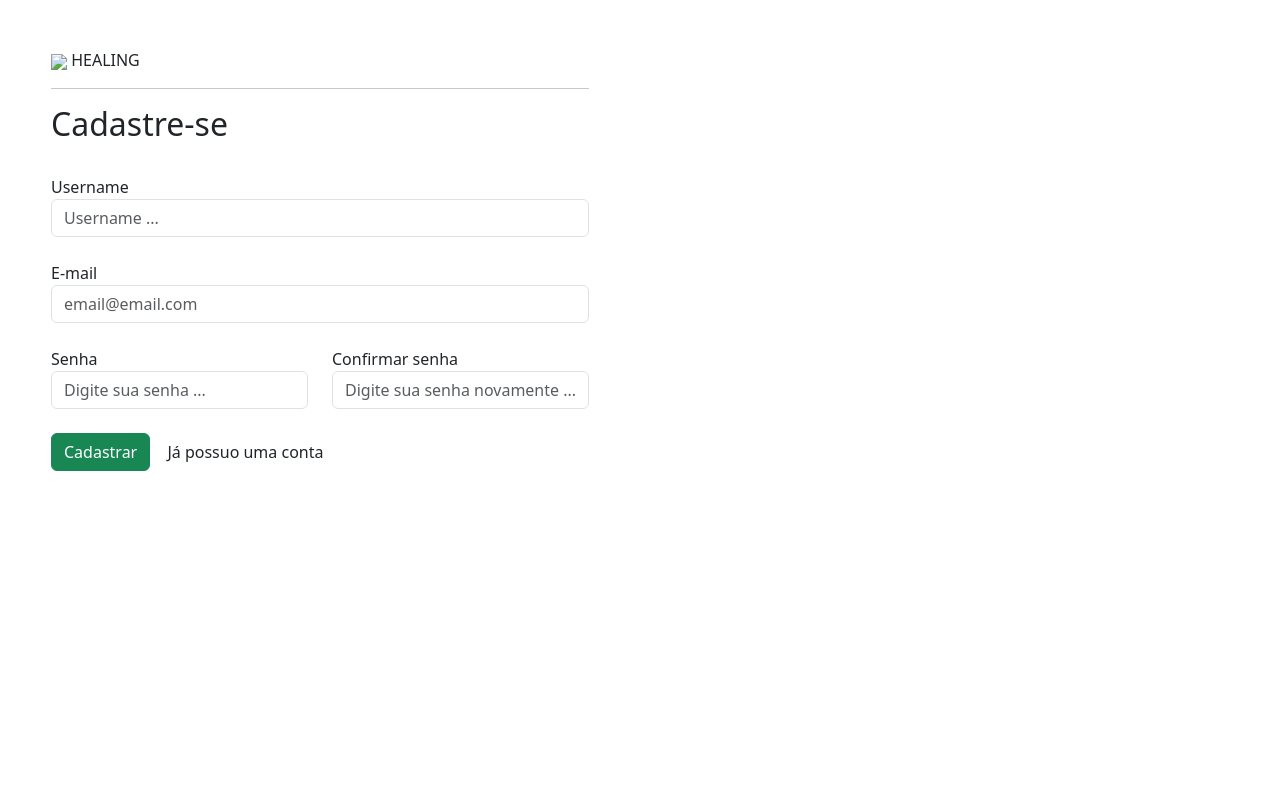
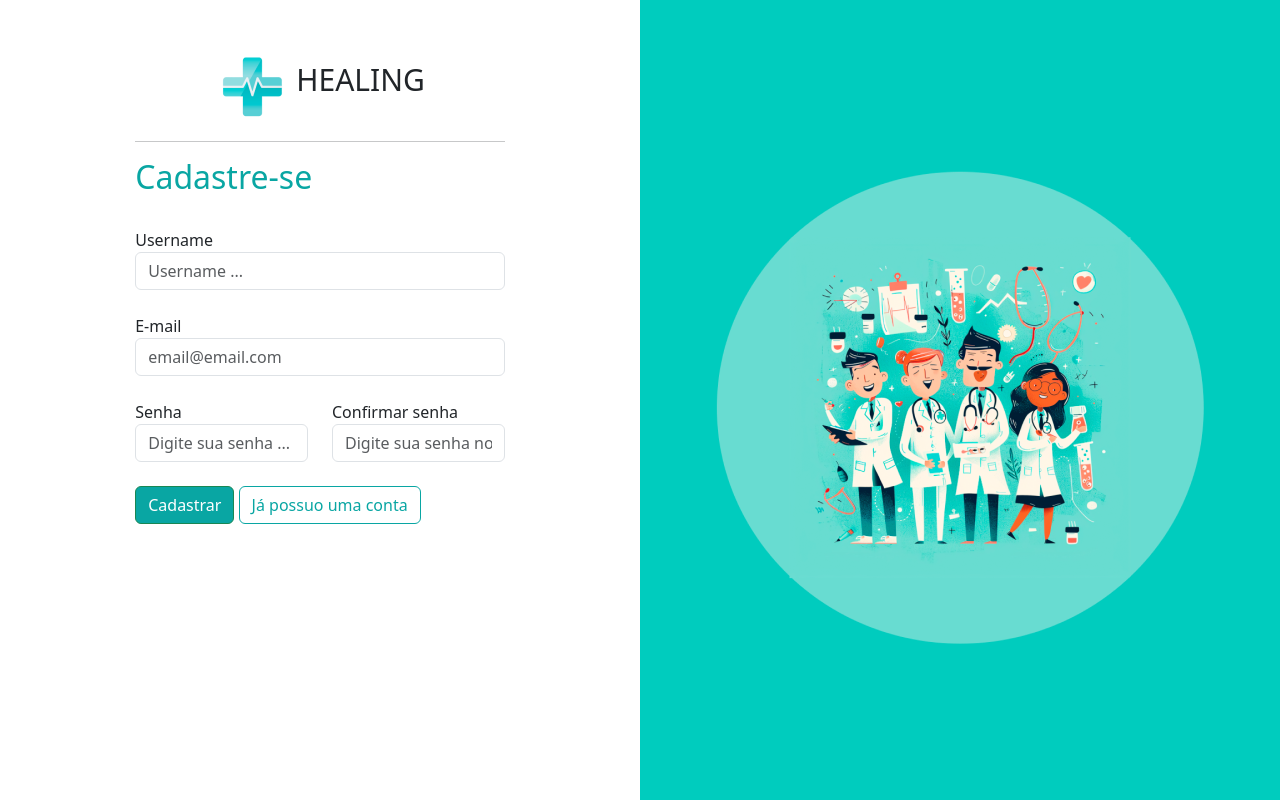
Before and after one commit to carlosrjhoe/Aplicacoes_Django, a Django app: template Projeto_HEALING/usuarios/templates/usuarios/cadastro.html in a window 1280 px wide. Run offline with Django 4.2, Linux system fonts and the light colour scheme; the template is opened without the code that fills it, so the values that code supplies are empty.

Commit message:
Projeto_Pystack_Week: Configurando arquivos staticos

```diff
--- a/Projeto_HEALING/templates/base.html
+++ b/Projeto_HEALING/templates/base.html
@@ -1,9 +1,10 @@
+{% load static %}
 <!DOCTYPE html>
 <html lang="en">
     <head>
         <meta charset="utf-8" />
         <meta name="viewport" content="width=device-width, initial-scale=1" />
-        <link rel="stylesheet" href="" />
+        <link rel="stylesheet" href="{% static '\geral\css\base.css' %}" />
         <title>{% block 'title' %}{% endblock %}</title>
         <link
             href="https://cdn.jsdelivr.net/npm/bootstrap@5.3.3/dist/css/bootstrap.min.css"
--- /dev/null
+++ b/Projeto_HEALING/templates/static/geral/css/base.css
@@ -0,0 +1,17 @@
+:root {
+    --main-color: #00ccbe;
+    --dark-color: #09a6a3;
+    --contrast-color: #ffd686;
+}
+
+.bg-color-dark {
+    background-color: var(--main-color);
+}
+
+.p-bold {
+    font-weight: bold;
+}
+
+.color-dark {
+    color: var(--dark-color);
+}
--- /dev/null
+++ b/Projeto_HEALING/templates/static/usuarios/css/usuarios.css
@@ -0,0 +1,37 @@
+.bg-main {
+    background-color: var(--main-color);
+    height: 100vh;
+}
+
+.cont-cadastro {
+    width: 60%;
+}
+
+.cont-logo {
+    text-align: center;
+}
+
+.text-logo {
+    font-size: 30px;
+    font-family: system-ui, -apple-system, BlinkMacSystemFont, 'Segoe UI', Roboto, Oxygen, Ubuntu, Cantarell, 'Open Sans', 'Helvetica Neue', sans-serif;
+}
+
+.fonte-destaque1 {
+    color: var(--dark-color)
+}
+
+.btn-dark-color {
+    background-color: var(--dark-color);
+    color: white;
+}
+
+.btn-dark-color-outline {
+    border: 1px solid var(--dark-color);
+    color: var(--dark-color)
+}
+
+.btn-dark-color-outline:hover {
+    Aula 1 5 background-color: var(--dark-color);
+    color: white;
+    border: 1px solid var(--dark-color);
+}
--- a/Projeto_HEALING/usuarios/templates/usuarios/cadastro.html
+++ b/Projeto_HEALING/usuarios/templates/usuarios/cadastro.html
@@ -1,4 +1,9 @@
 {% extends "base.html" %}
+{% load static %}
+
+{% block 'head' %}
+    <link rel="stylesheet" href="{% static '\usuarios\css\usuarios.css' %}">
+{% endblock 'head' %}
 
 {% block 'body' %}
     <div class="container-fluid">
@@ -8,7 +13,7 @@
                     <br>
                     <br>
                     <section class="cont-logo">
-                        <img class="logo" src="#">
+                        <img class="logo" src="{% static '\usuarios\img\logo.png' %}">
                         <label class="text-logo">HEALING</label>
                     </section>
                     <hr>
@@ -39,7 +44,7 @@
                 </div>
             </div>
             <div class="col-md bg-main d-flex justify-content-center align-items-center">
-                <img src="#" alt="">
+                <img src="{% static '\usuarios\img\ilustracao.png' %}" alt="">
             </div>
         </div>
     </div>
```
Also changed, not shown: Projeto_HEALING/healing/settings.py (+6 -1 lines), Projeto_HEALING/templates/static/geral/img/ilustracao.png (added), Projeto_HEALING/templates/static/geral/img/logo.png (added), Projeto_HEALING/templates/static/usuarios/img/ilustracao.png (added), Projeto_HEALING/templates/static/usuarios/img/logo.png (added).
